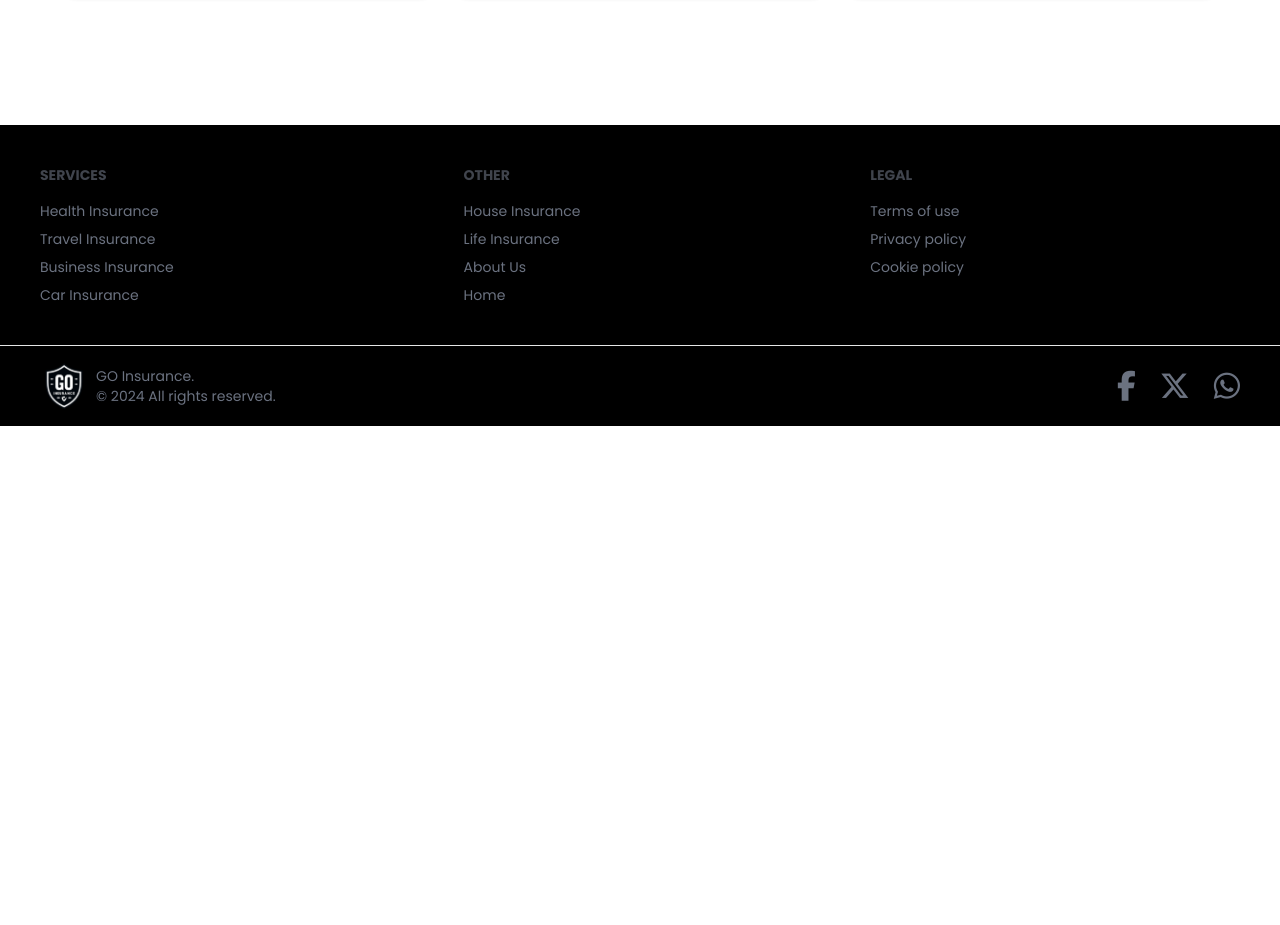
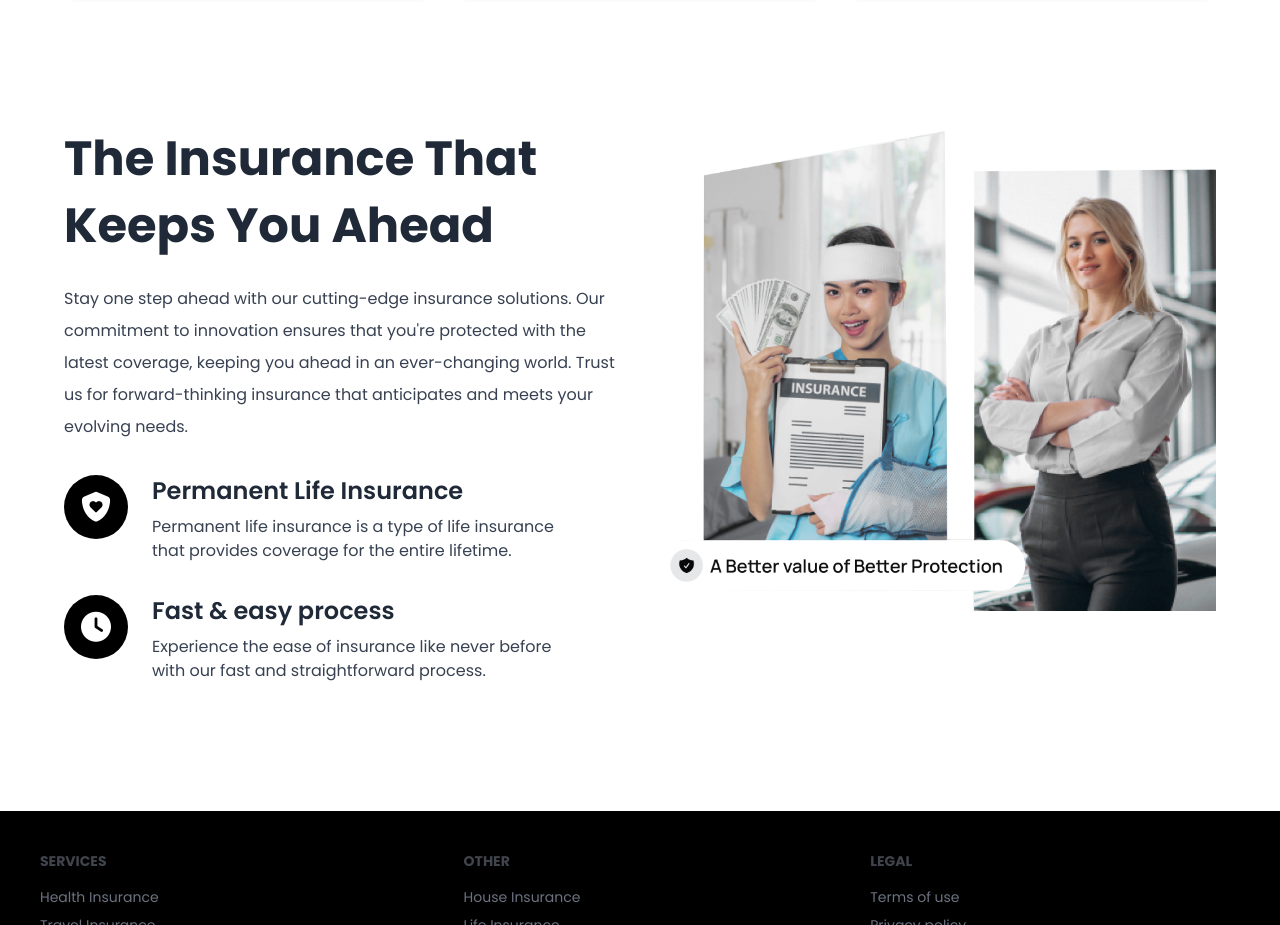
Before and after one commit to safinxr/bw-insurance, a plain HTML site: page index.html in a window 1280 px wide. Shown: the part 2953-3878 px from the top of the page. Before the commit the page ends 3379 px from the top, so only its background shows below. Drawn offline with nearby package versions, Linux system fonts and the light colour scheme; files whose address does not match are found by name.

Commit message:
section 5 done

```diff
--- a/index.html
+++ b/index.html
@@ -321,7 +321,38 @@
       </div>
       </section>
 
+      <!--========== The Insurance That Keeps You Ahead ========= -->
+      <section class="max-w-6xl mx-auto flex mt-32 gap-10">
+        <div class="flex-1">
+          <h1 class="text-5xl font-bold leading-[1.4]">The Insurance That Keeps You Ahead</h1>
+          <p class="text-gray-700 mt-6 leading-8">Stay one step ahead with our cutting-edge insurance solutions. Our commitment to innovation ensures that you're protected with the latest coverage, keeping you ahead in an ever-changing world. Trust us for forward-thinking insurance that anticipates and meets your evolving needs.</p>
 
+          <div class="mt-8 flex gap-6 w-[520px]">
+            <div class="w-16 h-16 bg-black flex justify-center items-center   rounded-full">
+              <i class="fa-solid fa-shield-heart text-white text-3xl"></i>
+            </div>
+            <div class="flex-1">
+              <h3 class="font-semibold text-2xl">Permanent Life Insurance</h3>
+              <p class="mt-2 text-gray-700">Permanent life insurance is a type of life insurance that provides coverage for the entire lifetime.</p>
+            </div>
+          </div>
+          <div class="mt-8 flex gap-6 w-[520px]">
+            <div class="w-16 h-16 bg-black flex justify-center items-center   rounded-full">
+              <i class="fa-solid fa-clock text-white text-3xl"></i>
+            </div>
+            <div class="flex-1">
+              <h3 class="font-semibold text-2xl">Fast & easy process</h3>
+              <p class="mt-2 text-gray-700">Experience the ease of insurance like never before with our fast and straightforward process. </p>
+            </div>
+          </div>
+
+
+        </div>
+        <div class="flex-1">
+          <img src="assets/image/section-5.png" alt="">
+        </div>
+
+      </section>
 
 
     </main>
```
Also changed, not shown: assets/image/section-5.png (added).
